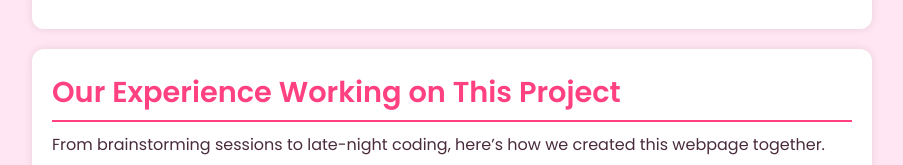
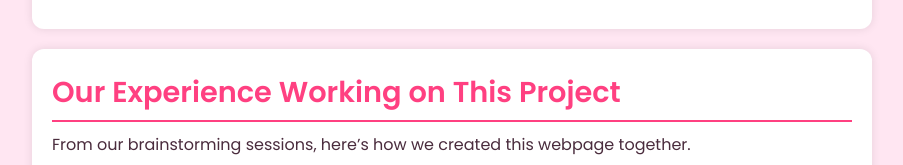
Before and after one commit to tearizzz/ITC-Web-Page, a plain HTML site: page index.html in a window 1280 px wide. Shown: the part 3000-3165 px from the top of the page, without its empty margins (188-1091 px from the left). Drawn offline with Linux system fonts and the light colour scheme.

Commit message:
index.html

```diff
--- a/index.html
+++ b/index.html
@@ -77,7 +77,7 @@
     <!-- Group Experience Section -->
     <section id="group-experience">
         <h2>Our Experience Working on This Project</h2>
-        <p>From brainstorming sessions to late-night coding, here’s how we created this webpage together.</p>
+        <p>From our brainstorming sessions, here’s how we created this webpage together.</p>
         <img src="Documentation.jpg" width="300" style="margin: 10px;" alt="Our group working on the project">
     </section>
 
```
